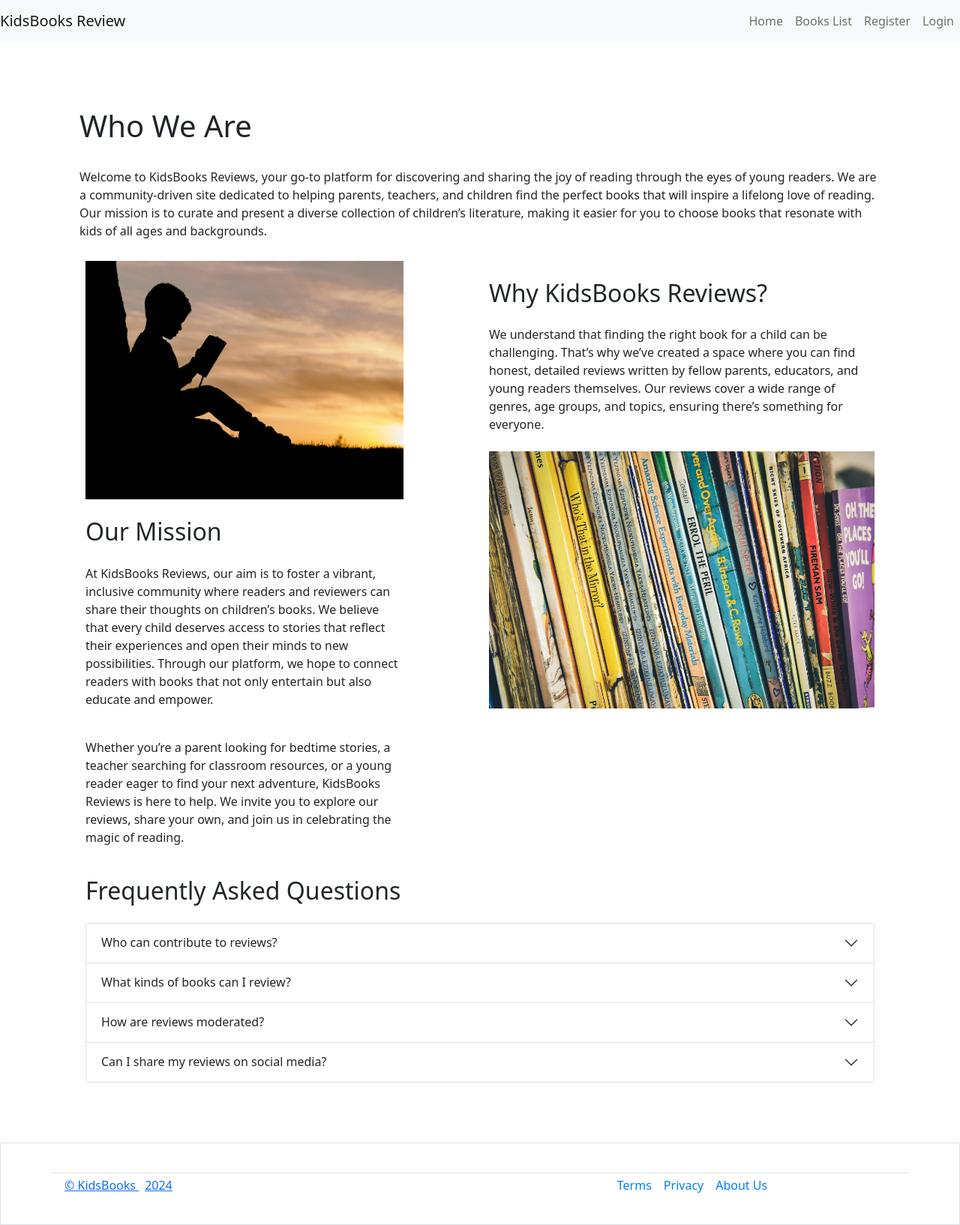
After one commit to NeeruRathour/kids-books-review, a Django app: page /about-us/ in a window 1280 px wide. The commit adds this page. Shown: the whole page at 75% size. Run offline with Django 4.2, Linux system fonts and the light colour scheme.

Commit message:
add aboutus page & add some logics to ratings

```diff
--- a/books/settings.py
+++ b/books/settings.py
@@ -160,6 +160,7 @@ LOGIN_REDIRECT_URL = '/'
 
 STATIC_URL = 'static/'
 
+
 # Default primary key field type
 # https://docs.djangoproject.com/en/4.2/ref/settings/#default-auto-field
 
--- a/kidsbooks/models.py
+++ b/kidsbooks/models.py
@@ -3,6 +3,7 @@ from django.contrib.auth.models import User
 from django.forms import IntegerField
 
 # Create your models here.
+
 class Kidsbook(models.Model):
     """
     Stores a single kids book entry related to :modle: =`auth.User`
--- a/kidsbooks/static/css/style.css
+++ b/kidsbooks/static/css/style.css
@@ -1,6 +1,24 @@
 /* static/css/style.css */
 
+/* Ensure the HTML and body take up the full height of the viewport */
+html, body {
+    height: 100%;
+    margin: 0;
+}
 
+/* Flexbox container for the whole page */
+.d-flex.flex-column.min-vh-100 {
+    display: flex;
+    flex-direction: column;
+    min-height: 100vh; /* Ensure the container takes up at least the full viewport height */
+}
+
+/* Make the main content area grow to fill available space */
+.flex-grow-1 {
+    flex-grow: 1;
+}
+
+/* Navbar links styling */
 .nav-link {
     color: #000;
 }
@@ -11,7 +29,25 @@
 }
 
 
-/*  styles for footer links */
+.stars {
+    font-size: 1.5rem; /* Adjust as needed */
+}
+
+.star {
+    color: #ddd; /* Default color for empty stars */
+    display: inline-block;
+}
+
+.star.filled {
+    color: #f5c518; /* Color for filled stars */
+}
+
+.star.empty {
+    color: #ddd; /* Color for empty stars */
+}
+
+
+/* Footer link styles */
 .footer-link {
     color: #007bff;
     text-decoration: none;
@@ -22,7 +58,7 @@
     color: #0056b3;
 }
 
-
+/* Footer icon link styling */
 .footer-icon-link {
     color: #007bff;
     font-size: 1.5rem;
@@ -33,8 +69,18 @@
     color: #0056b3;
 }
 
+/* Ensure list styles are removed in the footer */
 footer ul {
     list-style-type: none;
     padding: 0;
     margin: 0;
 }
+
+/* Footer should be a solid color to ensure it's clearly at the bottom */
+footer {
+    background-color: #f8f9fa; /* Light background for the footer */
+    border-top: 1px solid #eaeaea; /* Subtle border on the top of the footer */
+    padding: 1rem 0; /* Add some padding for spacing */
+    text-align: center; /* Center-align text in the footer */
+    width: 100%; /* Make sure the footer takes up the full width */
+}
--- a/kidsbooks/urls.py
+++ b/kidsbooks/urls.py
@@ -1,10 +1,12 @@
 from django.urls import path, include
 from . import views
+
 urlpatterns = [
     path('view/', views.kidsbook_list, name='kidsbook_list_home'),
     path('view/<id>/', views.kidsbook_detail, name='kidsbook_detail'),
     path('review/edit/<int:review_id>/', views.edit_review, name='edit_review'),
     path('review/delete/<int:review_id>/', views.delete_review, name='delete_review'),
     path('kidsbooks/<int:book_id>/rate/', views.rate_book, name='rate_book'),
-
+    path('my-reviews/', views.my_reviews, name='my_reviews'),
+    path('about-us/', views.about_us, name='about_us'),
 ]
--- a/kidsbooks/views.py
+++ b/kidsbooks/views.py
@@ -12,25 +12,23 @@ from .models import Kidsbook, Review, Rating
 def kidsbook_list(request):
     kidsbooks = Kidsbook.objects.all()
 
+    # Calculate average rating for each book
     for book in kidsbooks:
-        book.average_rating = book.ratings.aggregate(Avg('rating'))['rating__avg']
+        book.average_rating = book.ratings.aggregate(average_rating=Avg('rating'))['average_rating'] or 0.0
 
-    print(kidsbooks)
     context = {
         'kidsbooks': kidsbooks
     }
     return render(request, 'kidsbooks/viewlist.html', context)
 
+
 def kidsbook_detail(request, id):
     kidsbook = get_object_or_404(Kidsbook, id=id)
-    # reviews = Review.objects.filter(kidsbook=id)
+    reviews = kidsbook.kidsbook_reviews.all()
 
-    reviews = kidsbook.kidsbook_reviews.all()
-    average_rating = kidsbook.ratings.aggregate(Avg('rating'))['rating__avg']
+    # Calculate average rating for the book
+    average_rating = kidsbook.ratings.aggregate(Avg('rating'))['rating__avg'] or 0.0
 
-
-    # Save submitted review to the specific book and
-    # send messages after submission
     if request.method == "POST":
         review_form = ReviewForm(data=request.POST)
         if review_form.is_valid():
@@ -39,7 +37,11 @@ def kidsbook_detail(request, id):
             review.book = kidsbook
             review.save()
             messages.add_message(request, messages.SUCCESS,
-                                 'Review submitted and awaiting approval')
+                                 'Review submitted successfully.')
+
+            # After submitting the review, recalculate the average rating
+            average_rating = kidsbook.ratings.aggregate(Avg('rating'))['rating__avg'] or 0.0
+
     review_form = ReviewForm()
     context = {
         'kidsbook': kidsbook,
@@ -113,3 +115,25 @@ def rate_book(request, book_id):
         'book': book
     }
     return render(request, 'kidsbooks/rate_book.html', context)
+
+def about_us(request):
+    return render(request, 'aboutus.html')
+
+@login_required
+def my_reviews(request):
+    try:
+        # Fetch reviews for the current user and order by 'created_on'
+        reviews = Review.objects.filter(user=request.user).order_by('-created_on')
+
+        # Calculate average rating for each book associated with the reviews
+        for review in reviews:
+            review.book.average_rating = review.book.ratings.aggregate(average_rating=Avg('rating'))['average_rating'] or 0.0
+
+    except Exception as e:
+        print(f"Error fetching reviews: {e}")
+        reviews = []
+
+    context = {
+        'reviews': reviews,
+    }
+    return render(request, 'kidsbooks/my_reviews.html', context)
--- /dev/null
+++ b/templates/aboutus.html
@@ -0,0 +1,117 @@
+<!-- templates/about.html -->
+{% extends "base.html" %}
+{% load static %}
+{% block title %}KidsBooks Reviews - About Us{% endblock %}
+
+{% block content %}
+<div>
+
+    <!-- Who we are section start -->
+    <div class="container container-about bg-white box-shadow rounded-3 my-5">
+      <div class="container">
+        <h1 class="my-3 py-3">Who We Are</h1>
+        <p class="pb-1">
+          Welcome to KidsBooks Reviews, your go-to platform for discovering and sharing the joy of reading through the eyes of young readers. We are a community-driven site dedicated to helping parents, teachers, and children find the perfect books that will inspire a lifelong love of reading. Our mission is to curate and present a diverse collection of children’s literature, making it easier for you to choose books that resonate with kids of all ages and backgrounds.
+        </p>
+        <!-- Who we are section end -->
+        <div class="about-info my-2 p-2">
+          <div class="row">
+            <!-- Right column start -->
+            <div class="col-md-5">
+              <div class="about-info-img">
+                <div class="img" data-aos="fade-right">
+                  <img src="{% static 'images/about_us_image-1.jpg' %}" class="img-fluid" alt="Children reading books">
+                </div>
+              </div>
+              <h2 class="py-3 my-2">Our Mission</h2>
+              <p>
+                At KidsBooks Reviews, our aim is to foster a vibrant, inclusive community where readers and reviewers can share their thoughts on children’s books. We believe that every child deserves access to stories that reflect their experiences and open their minds to new possibilities. Through our platform, we hope to connect readers with books that not only entertain but also educate and empower.
+              </p><br>
+              <p>
+                Whether you’re a parent looking for bedtime stories, a teacher searching for classroom resources, or a young reader eager to find your next adventure, KidsBooks Reviews is here to help. We invite you to explore our reviews, share your own, and join us in celebrating the magic of reading.
+              </p>
+            </div>
+            <!-- Right column end -->
+            <!-- Left column start -->
+            <div class="col-md-6 offset-md-1">
+              <h2 class="py-3 my-2">Why KidsBooks Reviews?</h2>
+              <p>
+                We understand that finding the right book for a child can be challenging. That’s why we’ve created a space where you can find honest, detailed reviews written by fellow parents, educators, and young readers themselves. Our reviews cover a wide range of genres, age groups, and topics, ensuring there’s something for everyone.
+              </p>
+              <div class="about-info-img">
+                <div class="img my-4" data-aos="fade-left">
+                  <img src="{% static 'images/about_us_image-2.jpg' %}" class="img-fluid" alt="A collection of children's books">
+                </div>
+              </div>
+            </div>
+            <!-- Left column end -->
+            <!-- F.A.Q section start -->
+            <section>
+              <h2 class="my-4">Frequently Asked Questions</h2>
+              <div class="accordion" id="faqAccordion">
+                <div class="accordion-item">
+                  <h2 class="accordion-header" id="headingOne">
+                    <button class="accordion-button collapsed" type="button" data-bs-toggle="collapse"
+                      data-bs-target="#collapseOne" aria-expanded="true" aria-controls="collapseOne">
+                      Who can contribute to reviews?
+                    </button>
+                  </h2>
+                  <div id="collapseOne" class="accordion-collapse collapse" aria-labelledby="headingOne"
+                    data-bs-parent="#faqAccordion">
+                    <div class="accordion-body">
+                      Anyone who loves children’s books and wants to share their experiences can contribute a review. Whether you're a parent, teacher, or a young reader, we value your insights.
+                    </div>
+                  </div>
+                </div>
+                <div class="accordion-item">
+                  <h2 class="accordion-header" id="headingTwo">
+                    <button class="accordion-button collapsed" type="button" data-bs-toggle="collapse"
+                      data-bs-target="#collapseTwo" aria-expanded="false" aria-controls="collapseTwo">
+                      What kinds of books can I review?
+                    </button>
+                  </h2>
+                  <div id="collapseTwo" class="accordion-collapse collapse" aria-labelledby="headingTwo"
+                    data-bs-parent="#faqAccordion">
+                    <div class="accordion-body">
+                      You can review any book intended for children, from picture books to young adult novels. We encourage diversity in your selections, including different genres, cultures, and themes.
+                    </div>
+                  </div>
+                </div>
+                <div class="accordion-item">
+                  <h2 class="accordion-header" id="headingThree">
+                    <button class="accordion-button collapsed" type="button" data-bs-toggle="collapse"
+                      data-bs-target="#collapseThree" aria-expanded="false" aria-controls="collapseThree">
+                      How are reviews moderated?
+                    </button>
+                  </h2>
+                  <div id="collapseThree" class="accordion-collapse collapse" aria-labelledby="headingThree"
+                    data-bs-parent="#faqAccordion">
+                    <div class="accordion-body">
+                      All reviews are moderated to ensure they are constructive, respectful, and relevant. We aim to maintain a positive environment where all voices are heard and valued.
+                    </div>
+                  </div>
+                </div>
+                <div class="accordion-item">
+                  <h2 class="accordion-header" id="headingFour">
+                    <button class="accordion-button collapsed" type="button" data-bs-toggle="collapse"
+                      data-bs-target="#collapseFour" aria-expanded="false" aria-controls="collapseFour">
+                      Can I share my reviews on social media?
+                    </button>
+                  </h2>
+                  <div id="collapseFour" class="accordion-collapse collapse" aria-labelledby="headingFour"
+                    data-bs-parent="#faqAccordion">
+                    <div class="accordion-body">
+                      Absolutely! We encourage you to share your reviews on social media to help spread the word about great children's books. Just be sure to credit KidsBooks Reviews when you do!
+                    </div>
+                  </div>
+                </div>
+              </div>
+            </section>
+            <!-- F.A.Q section end -->
+          </div>
+        </div>
+      </div>
+    </div>
+
+</div>
+{% endblock %}
--- a/templates/base.html
+++ b/templates/base.html
@@ -6,40 +6,35 @@
     <meta charset="UTF-8">
     <meta name="viewport" content="width=device-width, initial-scale=1.0">
 
-    <title>Home</title>
+    <title>{% block title %}Home{% endblock %}</title>
 
     <!-- Bootstrap CSS -->
-    <link href="https://stackpath.bootstrapcdn.com/bootstrap/4.5.2/css/bootstrap.min.css" rel="stylesheet">
+    <link href="https://cdn.jsdelivr.net/npm/bootstrap@5.1.3/dist/css/bootstrap.min.css" rel="stylesheet">
+
 
     <!-- Custom CSS -->
-    <link rel="stylesheet" href="/static/css/style.css">
+    <link rel="stylesheet" href="{% static 'css/style.css' %}">
 
 </head>
 <body>
+    <div class="d-flex flex-column min-vh-100">
         <!-- Include header -->
         {% include 'includes/header.html' %}
 
         <!-- Main content -->
-    <main role="main" class="container mt-4">
-        <div class="container flex-column pt-3">
-            <section class="text-center">
-                <h1 class="main-title mx-auto"></h1>
-                <p class="pt-4">Welcome to our website</p>
-            </section>
-        </div>
+        <main role="main" class="container mt-4 flex-grow-1">
             {% block content %}
             <!-- Content Goes here -->
             {% endblock content %}
-
         </main>
 
         <!-- Include footer -->
         {% include 'includes/footer.html' %}
+    </div>
 
     <!-- Include Bootstrap JS -->
     <script src="https://code.jquery.com/jquery-3.5.1.slim.min.js"></script>
     <script src="https://cdn.jsdelivr.net/npm/@popperjs/core@2.9.3/dist/umd/popper.min.js"></script>
-    <script src="https://stackpath.bootstrapcdn.com/bootstrap/4.5.2/js/bootstrap.min.js"></script>
-
+    <script src="https://cdn.jsdelivr.net/npm/bootstrap@5.1.3/dist/js/bootstrap.bundle.min.js"></script>
 </body>
 </html>
--- a/templates/includes/footer.html
+++ b/templates/includes/footer.html
@@ -9,7 +9,7 @@
                 <ul class="d-flex mb-sm-0">
                     <li class="ms-2"><a class="footer-link" href="#">Terms</a></li>
                     <li><a class="footer-link" href="#">Privacy</a></li>
-                    <li><a class="footer-link" href="#">About Us</a></li>
+                    <li><a class="footer-link" href="{% url 'about_us' %}">About Us</a></li>
                 </ul>
             </div>
 
--- a/templates/includes/header.html
+++ b/templates/includes/header.html
@@ -1,23 +1,22 @@
-{% url 'account_login' as login_url %}
-{% url 'account_signup' as signup_url %}
-{% url 'account_logout' as logout_url %}
-
 <nav class="navbar navbar-expand-lg navbar-light bg-light">
-    <a class="navbar-brand" href="{% url 'home'%}">KidsBooks Review</a>
-    <button class="navbar-toggler" type="button" data-toggle="collapse" data-target="#navbarNav" aria-controls="navbarNav" aria-expanded="false" aria-label="Toggle navigation">
+    <a class="navbar-brand" href="{% url 'home' %}">KidsBooks Review</a>
+    <button class="navbar-toggler" type="button" data-bs-toggle="collapse" data-bs-target="#navbarNav" aria-controls="navbarNav" aria-expanded="false" aria-label="Toggle navigation">
         <span class="navbar-toggler-icon"></span>
     </button>
     <div class="collapse navbar-collapse" id="navbarNav">
-        <ul class="navbar-nav ml-auto">
+        <ul class="navbar-nav ms-auto"> <!-- Updated class from ml-auto to ms-auto -->
             <li class="nav-item">
-                <a class="nav-link" href="{% url 'home'%}">Home</a>
+                <a class="nav-link" href="{% url 'home' %}">Home</a>
             </li>
             <li class="nav-item">
-                <a class="nav-link" href="{% url 'kidsbook_list_home'%}">Books List</a>
+                <a class="nav-link" href="{% url 'kidsbook_list_home' %}">Books List</a>
             </li>
             {% if user.is_authenticated %}
             <li class="nav-item">
-                <a class="nav-link" href="#">My Reviews</a>
+                <a class="nav-link" href="{% url 'my_reviews' %}">My Reviews</a>
+            </li>
+            <li class="nav-item">
+                <a class="nav-link" href="{% url 'about_us' %}">About Us</a>
             </li>
             <li class="nav-item">
                 <a class="nav-link {% if request.path == logout_url %}active{% endif %}" aria-current="page" href="{% url 'account_logout' %}">Logout</a>
```
Also changed, not shown: kidsbooks/templates/kidsbooks/my_reviews.html (added, +90 -0 lines), kidsbooks/templates/kidsbooks/viewdetail.html (+6 -3 lines), db.sqlite3, kidsbooks/static/images/about_us_image-1.jpg (added), kidsbooks/static/images/about_us_image-2.jpg (added). Lines whose indentation alone changed are shown as unchanged.
